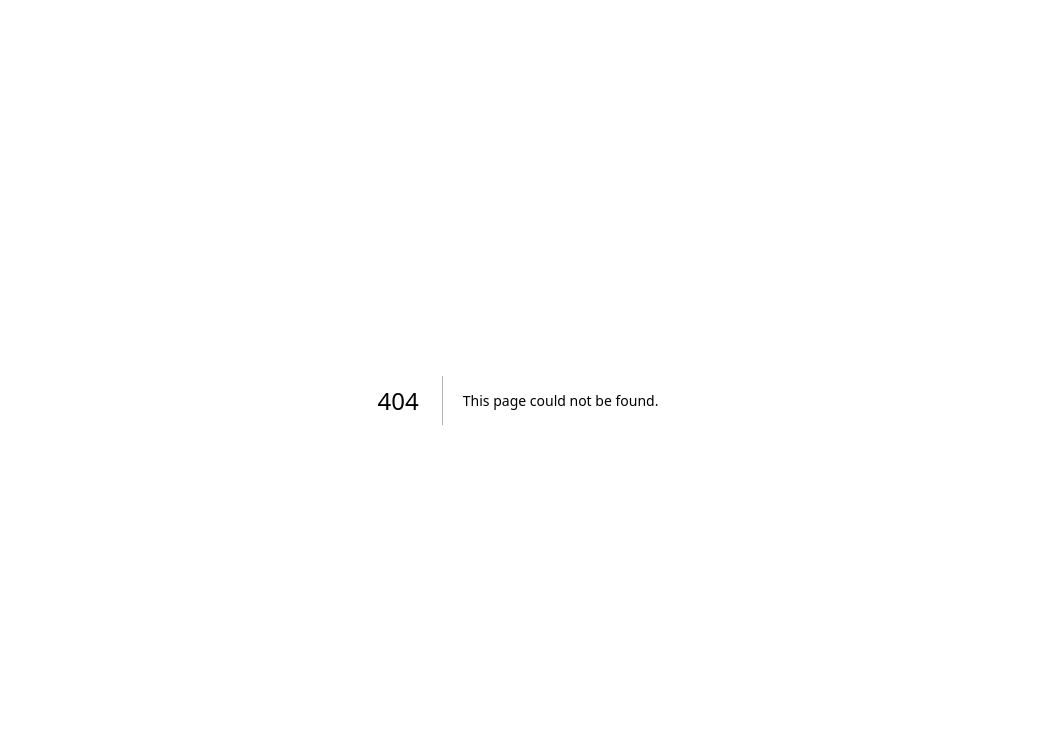
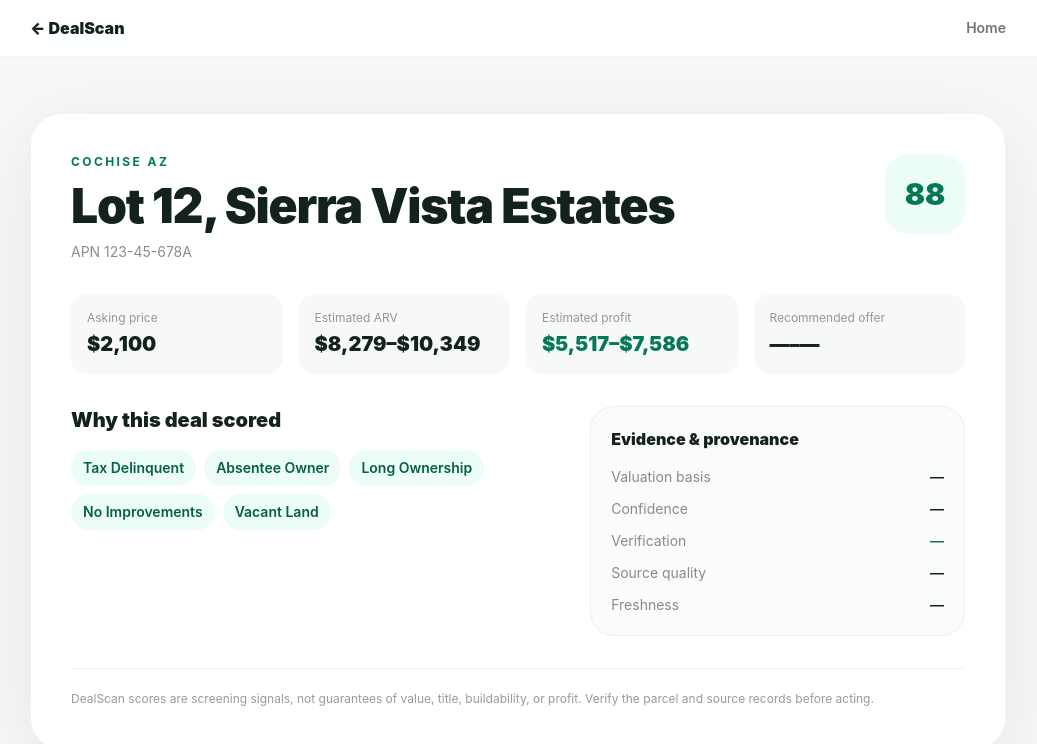
Before and after one commit to doriaphiri82-glitch/dealscan, a Next.js app in the folder landing/: page /deals/123-45-678A in a window 1280 px wide. Before the commit this address had no page. Shown: the top 744 px of the page, without its empty margins (122-1159 px from the left). Built offline with nearby package versions, Linux system fonts and the light colour scheme.

Commit message:
feat: add evidence-first deal detail pages

```diff
--- /dev/null
+++ b/landing/app/deals/[apn]/page.tsx
@@ -0,0 +1,80 @@
+'use client'
+
+import { useEffect, useState } from 'react'
+
+interface Deal {
+  apn?: string
+  address?: string
+  county_id?: string
+  lot_size_acres?: number
+  asking_price?: number
+  deal_score?: number
+  estimated_arv_low?: number
+  estimated_arv_high?: number
+  estimated_profit_low?: number
+  estimated_profit_high?: number
+  recommended_offer_low?: number
+  recommended_offer_high?: number
+  valuation_basis?: string
+  valuation_confidence?: number
+  source_url?: string
+  source_quality?: string
+  verification_status?: string
+  data_freshness?: string
+  motivation_signals?: string[]
+}
+
+const money = (value?: number) => typeof value === 'number'
+  ? new Intl.NumberFormat('en-US', { style: 'currency', currency: 'USD', maximumFractionDigits: 0 }).format(value)
+  : '—'
+
+const label = (value?: string) => value ? value.replaceAll('_', ' ').replace(/\b\w/g, (c) => c.toUpperCase()) : '—'
+
+export default function DealDetailPage({ params }: { params: { apn: string } }) {
+  const [deal, setDeal] = useState<Deal | null>(null)
+  const [loading, setLoading] = useState(true)
+  const [missing, setMissing] = useState(false)
+
+  useEffect(() => {
+    fetch(`/api/deals/${encodeURIComponent(params.apn)}`, { cache: 'no-store' })
+      .then(async (res) => {
+        if (res.status === 404) { setMissing(true); return }
+        if (!res.ok) throw new Error('feed error')
+        const json = await res.json() as { deal?: Deal }
+        setDeal(json.deal ?? null)
+      })
+      .catch(() => setMissing(true))
+      .finally(() => setLoading(false))
+  }, [params.apn])
+
+  if (loading) return <main className="min-h-screen bg-[#f6f8f7] p-6"><div className="mx-auto mt-20 h-96 max-w-4xl animate-pulse rounded-3xl bg-white" /></main>
+  if (missing || !deal) return <main className="min-h-screen bg-[#f6f8f7] px-6 py-20 text-center text-[#13221c]"><h1 className="text-3xl font-black">Deal not found</h1><p className="mt-2 text-black/55">This parcel is not currently in the published DealScan feed.</p><a href="/deals" className="mt-6 inline-flex rounded-full bg-black px-5 py-3 font-semibold text-white">Back to deals</a></main>
+
+  return (
+    <main className="min-h-screen bg-[#f6f8f7] text-[#13221c]">
+      <header className="border-b border-black/5 bg-white/90 backdrop-blur-xl"><div className="mx-auto flex max-w-5xl items-center justify-between px-6 py-4"><a href="/deals" className="font-black">← DealScan</a><a href="/" className="text-sm font-semibold text-black/55 hover:text-black">Home</a></div></header>
+      <section className="mx-auto max-w-5xl px-6 py-10 sm:py-14">
+        <div className="rounded-[2rem] border border-black/5 bg-white p-6 shadow-[0_20px_80px_rgba(0,0,0,0.07)] sm:p-10">
+          <div className="flex flex-col justify-between gap-6 sm:flex-row">
+            <div><p className="text-xs font-bold uppercase tracking-[0.2em] text-emerald-700">{label(deal.county_id)}</p><h1 className="mt-3 text-3xl font-black tracking-tight sm:text-5xl">{deal.address || 'Parcel opportunity'}</h1><p className="mt-3 text-sm text-black/45">APN {deal.apn || params.apn}</p></div>
+            <div className="flex h-20 w-20 shrink-0 items-center justify-center rounded-3xl bg-emerald-50 text-3xl font-black text-emerald-700">{deal.deal_score ?? '—'}</div>
+          </div>
+
+          <div className="mt-8 grid gap-4 sm:grid-cols-2 lg:grid-cols-4">
+            <div className="rounded-2xl bg-[#f7f9f8] p-4"><p className="text-xs text-black/40">Asking price</p><p className="mt-1 text-xl font-black">{money(deal.asking_price)}</p></div>
+            <div className="rounded-2xl bg-[#f7f9f8] p-4"><p className="text-xs text-black/40">Estimated ARV</p><p className="mt-1 text-xl font-black">{money(deal.estimated_arv_low)}–{money(deal.estimated_arv_high)}</p></div>
+            <div className="rounded-2xl bg-[#f7f9f8] p-4"><p className="text-xs text-black/40">Estimated profit</p><p className="mt-1 text-xl font-black text-emerald-700">{money(deal.estimated_profit_low)}–{money(deal.estimated_profit_high)}</p></div>
+            <div className="rounded-2xl bg-[#f7f9f8] p-4"><p className="text-xs text-black/40">Recommended offer</p><p className="mt-1 text-xl font-black">{money(deal.recommended_offer_low)}–{money(deal.recommended_offer_high)}</p></div>
+          </div>
+
+          <div className="mt-8 grid gap-8 lg:grid-cols-[1.3fr_1fr]">
+            <div><h2 className="text-xl font-black">Why this deal scored</h2><div className="mt-4 flex flex-wrap gap-2">{(deal.motivation_signals || []).map((signal) => <span key={signal} className="rounded-full bg-emerald-50 px-3 py-2 text-sm font-semibold text-emerald-800">{label(signal)}</span>)}</div></div>
+            <div className="rounded-3xl border border-black/5 bg-[#fafcfb] p-5"><h2 className="font-black">Evidence & provenance</h2><dl className="mt-4 space-y-3 text-sm"><div className="flex justify-between gap-4"><dt className="text-black/45">Valuation basis</dt><dd className="font-semibold">{label(deal.valuation_basis)}</dd></div><div className="flex justify-between gap-4"><dt className="text-black/45">Confidence</dt><dd className="font-semibold">{typeof deal.valuation_confidence === 'number' ? `${Math.round(deal.valuation_confidence * 100)}%` : '—'}</dd></div><div className="flex justify-between gap-4"><dt className="text-black/45">Verification</dt><dd className="font-semibold text-emerald-700">{label(deal.verification_status)}</dd></div><div className="flex justify-between gap-4"><dt className="text-black/45">Source quality</dt><dd className="font-semibold">{label(deal.source_quality)}</dd></div><div className="flex justify-between gap-4"><dt className="text-black/45">Freshness</dt><dd className="font-semibold">{deal.data_freshness || '—'}</dd></div></dl>{deal.source_url && <a href={deal.source_url} target="_blank" rel="noreferrer" className="mt-5 inline-flex rounded-full bg-black px-4 py-2.5 text-sm font-semibold text-white">Open source ↗</a>}</div>
+          </div>
+
+          <p className="mt-8 border-t border-black/5 pt-5 text-xs leading-5 text-black/40">DealScan scores are screening signals, not guarantees of value, title, buildability, or profit. Verify the parcel and source records before acting.</p>
+        </div>
+      </section>
+    </main>
+  )
+}
```
